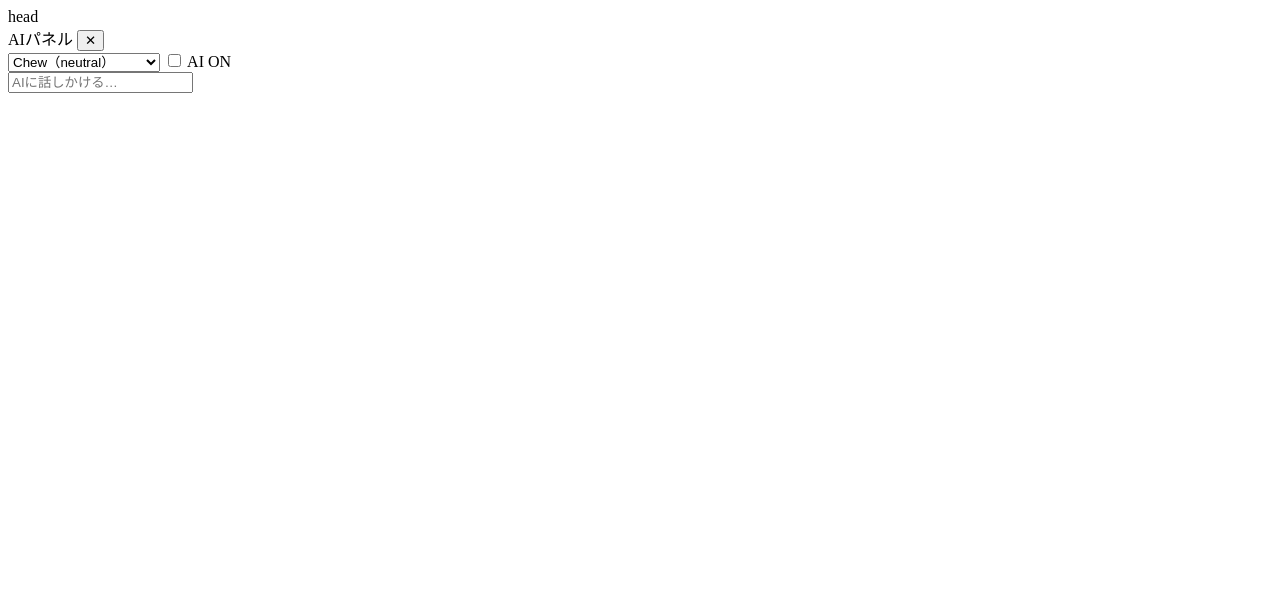
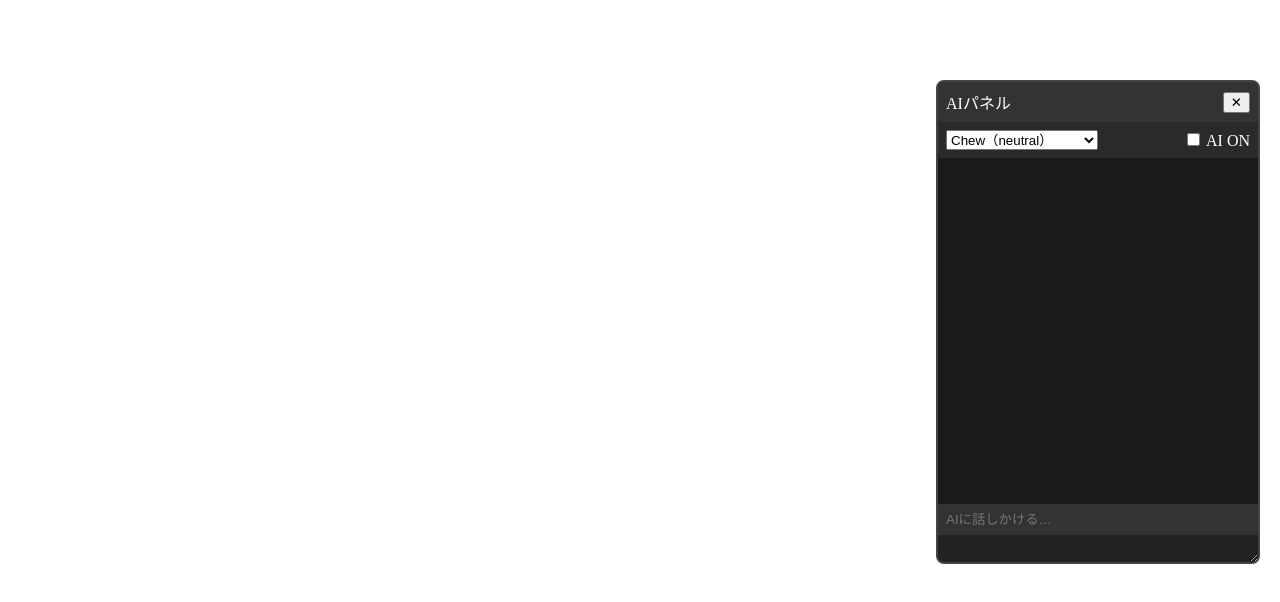
Before and after one commit to 4724061-alt/psychic-robot, a website: page public/index.html in a window 1280 px wide. Drawn offline with Linux system fonts and the light colour scheme.

Commit message:
Update index.html

```diff
--- a/public/index.html
+++ b/public/index.html
@@ -3,7 +3,8 @@
 <script src="/js/ui.js"></script>
 <script src="/js/ai.js"></script>
 <script src="/js/socket.js"></script>
-</head>head
+<link rel="stylesheet" href="/css/style.css">
+</head>
 <div id="aiPanel" class="window ai-panel">
   <div class="window-header" id="aiHeader">
     <span>AIパネル</span>
```
